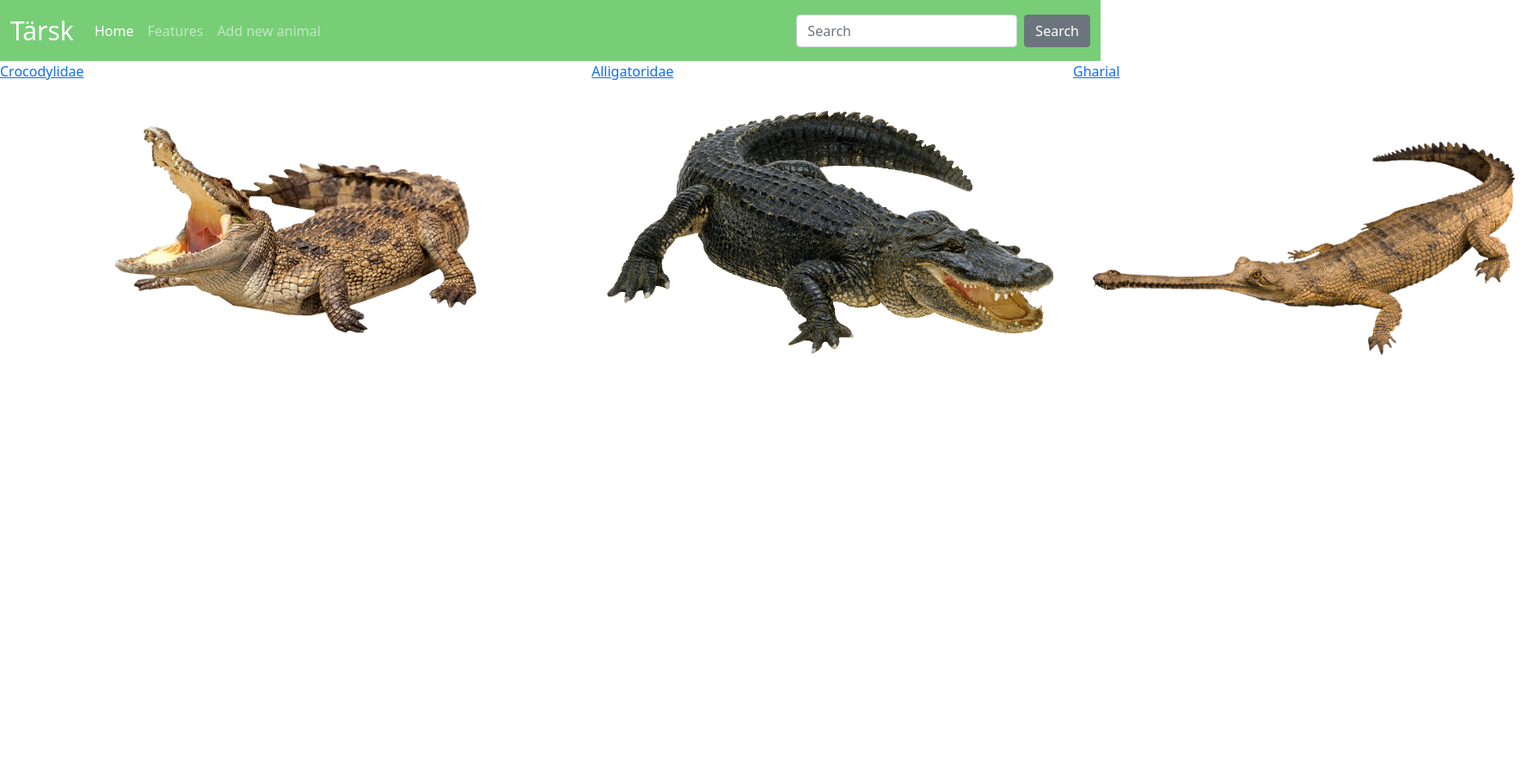
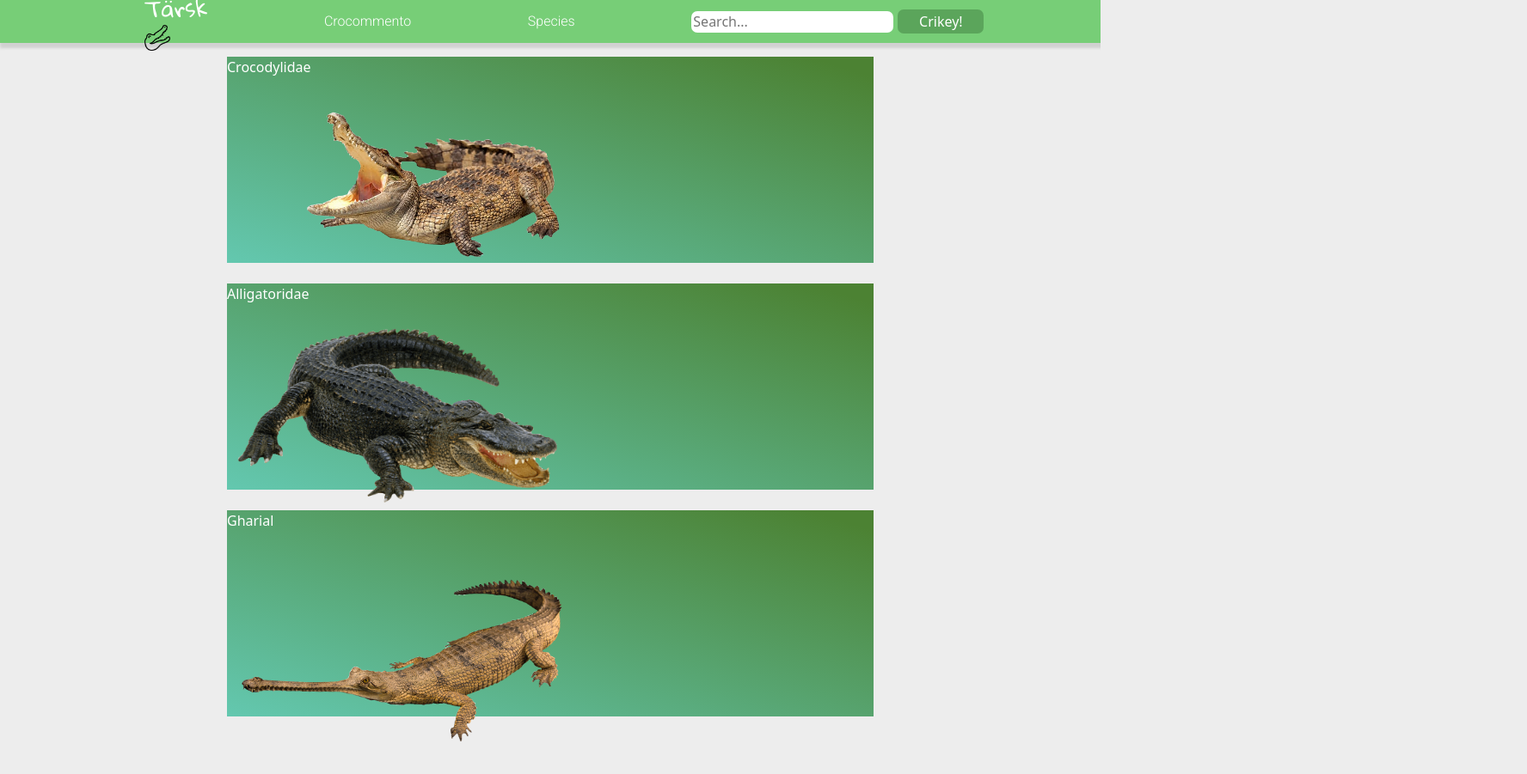
Before and after one commit to Ozmehak/crocoDB, a website: page public/index.html in a window 1280 px wide. Shown: the whole page at 86% size, 1776 px wide, since content can reach past the window. Before the commit the page ends 800 px from the top, so only its background shows below. Drawn offline with nearby package versions, Linux system fonts and the light colour scheme.

Commit message:
add some styling for landingpage

```diff
--- a/public/css/app.css
+++ b/public/css/app.css
@@ -1,3 +1,8 @@
+/* GLOBAL*/
+body{
+  background-color: rgba(152, 161, 151, 1)
+  ;
+}
 /*NAVBAR*/
 .bg-green{
   background-color: #77CE77;
@@ -8,15 +13,33 @@
 
 /*LANDING PAGE*/
 #crocodile{
-  width: 43rem;
+  width: 30rem;
 }
 #alligator{
-  width: 35rem;
+  width: 25rem;
 }
 #gharial{
-  width: 33rem;
+  width: 25rem;
+}
+.flex-grid{
+  background: linear-gradient(to top right, rgba(56, 188, 156, 0.76) 0%, rgba(76, 130, 51, 1) 95%);
+  width: 47rem;
+  height: 15rem;
+  display: flex;
+  margin-bottom: 1.5rem;
+
 }
 .flex-container{
   display: flex;
-  background-image: linear-gradient(to top right,)
+  flex-direction: column;
+  align-items: center;
 }
+
+img{
+  display: flex;
+}
+
+a{
+  text-decoration: none;
+  color: #000;
+}
--- a/public/index.html
+++ b/public/index.html
@@ -1,67 +1,75 @@
 <!DOCTYPE html>
 <html lang="en">
   <head>
-  <meta charset="UTF-8">
-  <meta http-equiv="X-UA-Compatible" content="IE=edge">
-  <meta name="viewport" content="width=device-width, initial-scale=1.0">
-  <link href="https://cdn.jsdelivr.net/npm/bootstrap@5.1.3/dist/css/bootstrap.min.css" rel="stylesheet" integrity="sha384-1BmE4kWBq78iYhFldvKuhfTAU6auU8tT94WrHftjDbrCEXSU1oBoqyl2QvZ6jIW3" crossorigin="anonymous">
-  <link rel="stylesheet" href="./css/app.css">
+    <meta charset="UTF-8" />
+    <meta http-equiv="X-UA-Compatible" content="IE=edge" />
+    <meta name="viewport" content="width=device-width, initial-scale=1.0" />
+    <link
+      href="https://cdn.jsdelivr.net/npm/bootstrap@5.1.3/dist/css/bootstrap.min.css"
+      rel="stylesheet"
+      integrity="sha384-1BmE4kWBq78iYhFldvKuhfTAU6auU8tT94WrHftjDbrCEXSU1oBoqyl2QvZ6jIW3"
+      crossorigin="anonymous"
+    />
+    <link rel="stylesheet" href="./css/app.css" />
+    <link rel="stylesheet" href="./css2/comment-croc.css" />
 
     <title>Tärsk landing page</title>
   </head>
   <body>
-  <nav class="navbar navbar-expand-lg navbar-dark bg-green">
-    <div class="container-fluid">
-      <a class="navbar-brand header" href="#">Tärsk</a>
-      <div class="collapse navbar-collapse">
-        <ul class="navbar-nav me-auto">
-          <li class="nav-item">
-            <a class="nav-link active" href="#">Home
-              <span class="visually-hidden">(current)</span>
-            </a>
+    <nav>
+      <ul class="menu">
+        <li class="tarsk">
+          <a href="index.html">Tärsk</a
+          ><img
+            src="/crocoDB/public/img/icons8-crocodile-50.png"
+            width="30px"
+            alt=""
+          />
         </li>
-          <li class="nav-item">
-            <a class="nav-link" href="#">Features</a>
-          </li>
-          <li class="nav-item">
-            <a class="nav-link" href="html/form.html">Add new animal</a>
-          </li>
-            </div>
+        <li class="listItems"><a href="comment-croc.html">Crocommento</a></li>
+        <li class="listItems"><a href="species.html">Species</a></li>
+        <li>
+          <input class="input" type="text" placeholder="Search..." /><input
+            class="input2"
+            type="button"
+            value="Crikey!"
+          />
         </li>
       </ul>
-        <form class="d-flex">
-          <input class="form-control me-sm-2" type="text" placeholder="Search">
-          <button class="btn btn-secondary my-2 my-sm-0" type="submit">Search</button>
-        </form>
-      </div>
-    </div>
     </nav>
 
     <section class="flex-container">
       <div class="flex-grid">
         <a href="html/family-crocodile.html">
           <p>Crocodylidae</p>
-      <img id="crocodile" src="/img/template-crocodile.png" alt="">
+          <img id="crocodile" src="/img/template-crocodile.png" alt="" />
         </a>
       </div>
 
       <div class="flex-grid">
         <a href="html/family-alligator.html">
           <p>Alligatoridae</p>
-      <img id="alligator" src="/img/template-alligator.png" alt="">
+          <img id="alligator" src="/img/template-alligator.png" alt="" />
         </a>
       </div>
 
       <div class="flex-grid">
         <a href="html/family-gharial.html">
           <p>Gharial</p>
-      <img id="gharial" src="/img/template-gharial.png" alt="">
+          <img id="gharial" src="/img/template-gharial.png" alt="" />
         </a>
       </div>
     </section>
 
-
-    <script src="https://cdn.jsdelivr.net/npm/@popperjs/core@2.10.2/dist/umd/popper.min.js" integrity="sha384-7+zCNj/IqJ95wo16oMtfsKbZ9ccEh31eOz1HGyDuCQ6wgnyJNSYdrPa03rtR1zdB" crossorigin="anonymous"></script>
-    <script src="https://cdn.jsdelivr.net/npm/bootstrap@5.1.3/dist/js/bootstrap.min.js" integrity="sha384-QJHtvGhmr9XOIpI6YVutG+2QOK9T+ZnN4kzFN1RtK3zEFEIsxhlmWl5/YESvpZ13" crossorigin="anonymous"></script>
+    <script
+      src="https://cdn.jsdelivr.net/npm/@popperjs/core@2.10.2/dist/umd/popper.min.js"
+      integrity="sha384-7+zCNj/IqJ95wo16oMtfsKbZ9ccEh31eOz1HGyDuCQ6wgnyJNSYdrPa03rtR1zdB"
+      crossorigin="anonymous"
+    ></script>
+    <script
+      src="https://cdn.jsdelivr.net/npm/bootstrap@5.1.3/dist/js/bootstrap.min.js"
+      integrity="sha384-QJHtvGhmr9XOIpI6YVutG+2QOK9T+ZnN4kzFN1RtK3zEFEIsxhlmWl5/YESvpZ13"
+      crossorigin="anonymous"
+    ></script>
   </body>
 </html>
```
Lines whose indentation alone changed are shown as unchanged.
